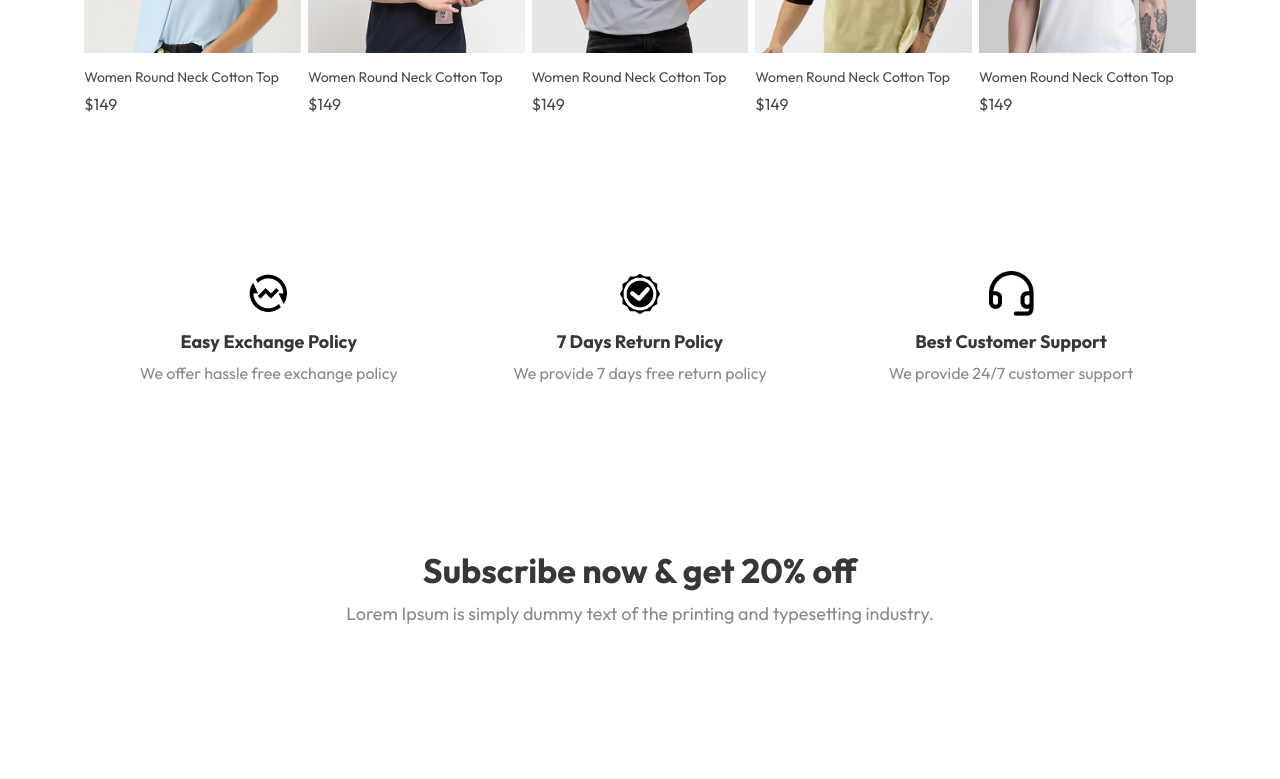
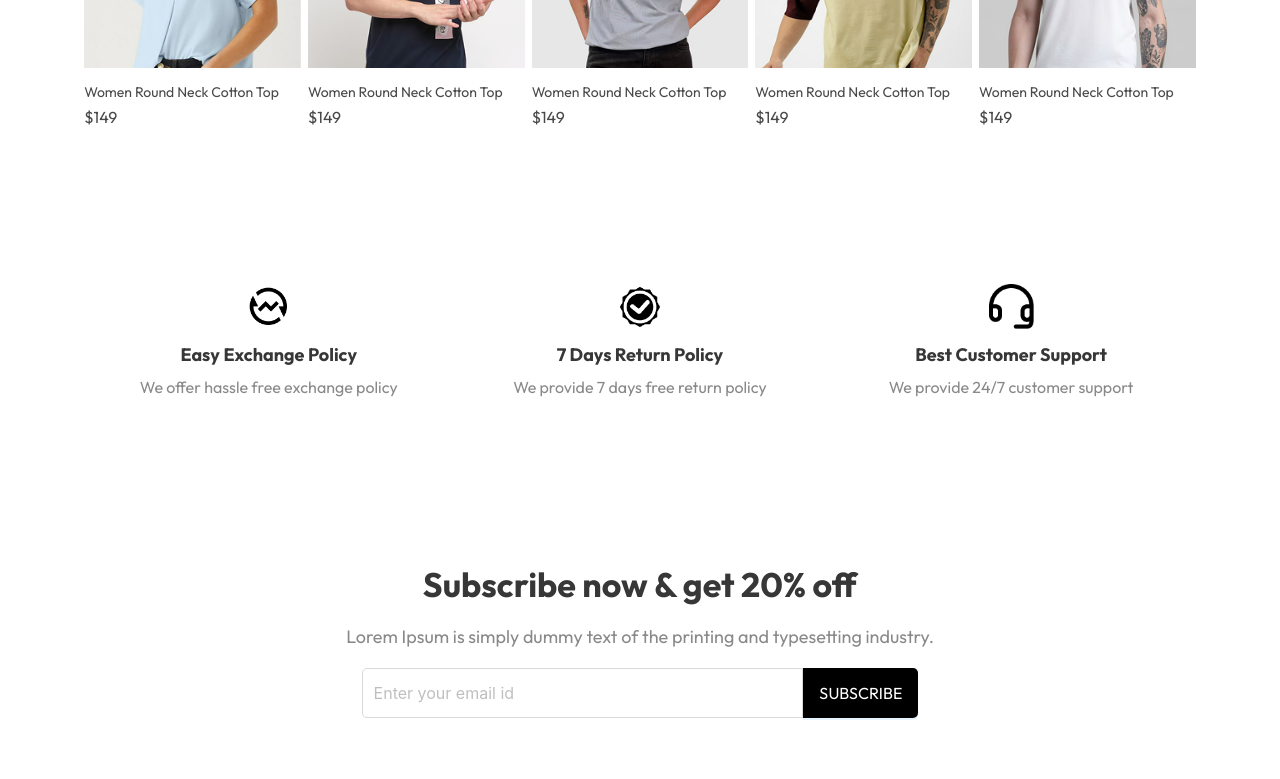
Before and after one commit to ansab22/e-commerce, a Next.js app: page / in a window 1280 px wide. Shown: the part 2000-2779 px from the top of the page. Built offline with nearby package versions, Linux system fonts and the light colour scheme.

Commit message:
Create beforeFooter Section

```diff
--- a/src/components/home/beforeFoter.js
+++ b/src/components/home/beforeFoter.js
@@ -1,6 +1,8 @@
 import React, { useState } from "react";
 import styles from "@/components/home/styles/beforeFoter.module.css";
 import { Input, Button } from "antd";
+import { Row, Col } from "antd";
+
 function beforeFoter() {
   const [isClicked, setIsClicked] = useState(false);
 
@@ -19,6 +21,33 @@ function beforeFoter() {
             Lorem Ipsum is simply dummy text of the printing and typesetting
             industry.
           </p>
+          <Row justify="center">
+            <Col xs={24} sm={18} md={16} lg={12}>
+              <div style={{ display: "flex", alignItems: "center" }}>
+                <Input
+                  placeholder="Enter your email id"
+                  style={{
+                    flex: 1,
+                    height: "50px",
+                    borderRadius: "5px 0 0 5px",
+                    fontSize: "16px",
+                  }}
+                />
+                <Button
+                  type="primary"
+                  style={{
+                    height: "50px",
+                    background: "black",
+                    color: "white",
+                    borderRadius: "0 5px 5px 0",
+                    fontSize: "16px",
+                  }}
+                >
+                  SUBSCRIBE
+                </Button>
+              </div>
+            </Col>
+          </Row>
         </div>
       </div>
     </>
--- a/src/pages/_app.js
+++ b/src/pages/_app.js
@@ -1,5 +1,6 @@
 import "@/styles/globals.css";
 import "bootstrap/dist/css/bootstrap.min.css";
+import "antd/dist/reset.css";
 import NavBar from "@/components/navbar/navBar";
 import Footer from "@/components/footer/footer";
 
```
